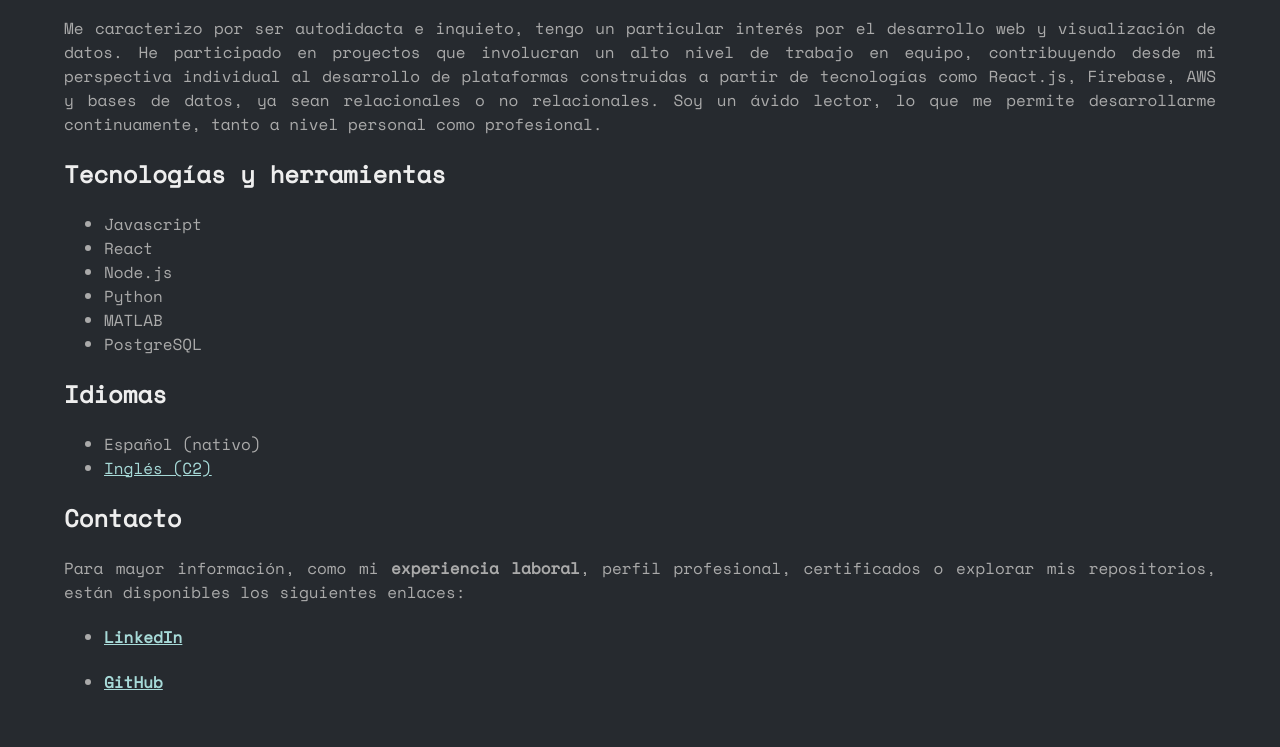
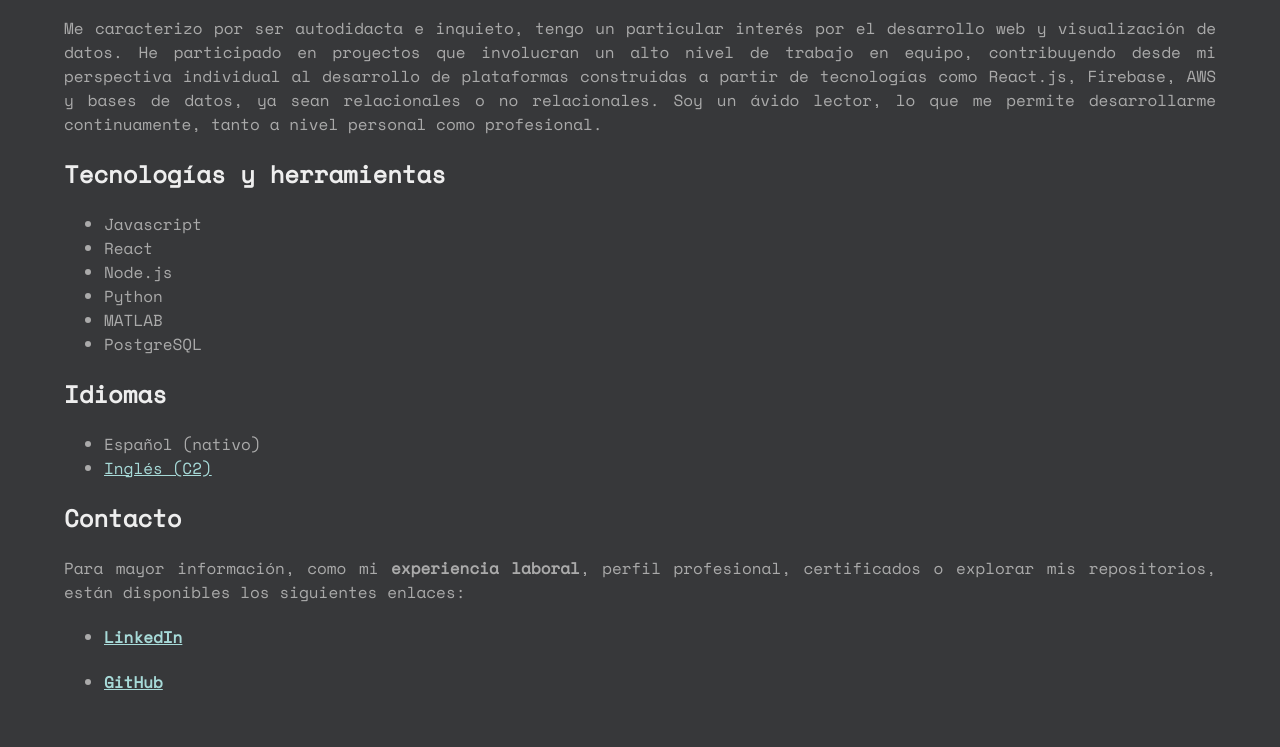
Before and after one commit to iwayato/iwayato.github.io, an Astro site: page / in a window 1280 px wide. Shown: the part 188-935 px from the top of the page. Built offline with nearby package versions, Linux system fonts and the light colour scheme; Astro itself is replaced by a stand-in of ours.

Commit message:
Changed image format and bg color

```diff
--- a/src/layouts/Layout.astro
+++ b/src/layouts/Layout.astro
@@ -32,7 +32,7 @@ import '@fontsource/space-mono';
         margin-right: 5%;
         font-family: "Space Mono";
         color: #aaaaaa;
-        background-color: #262a2f;
+        background-color: #37383a;
     }
     nav {
         margin-top: 15px;
```
Also changed, not shown: public/arquitectura_general.png.
